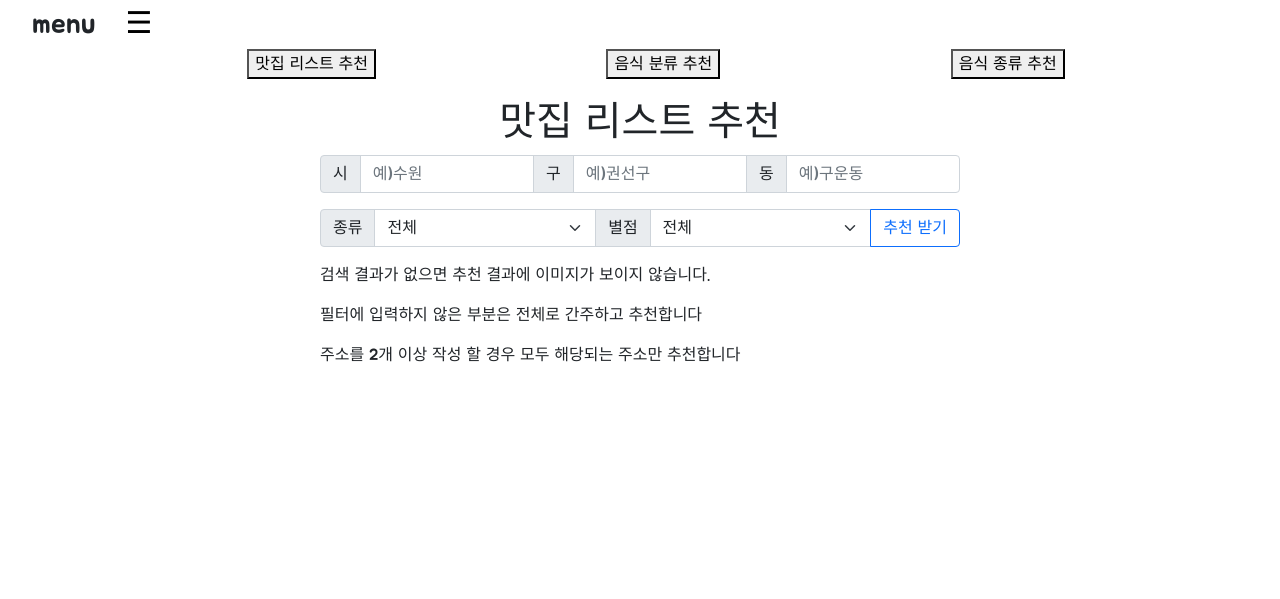
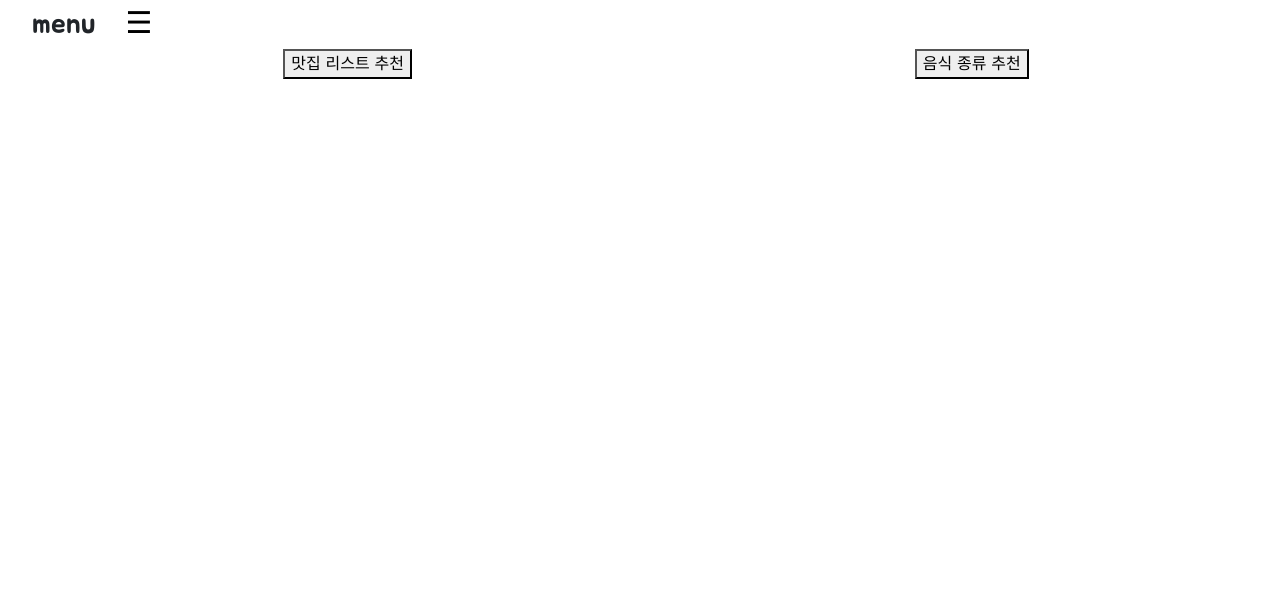
Before and after one commit to bigtae1007/study_Class13, a Flask app: page /food/choose_food in a window 1280 px wide. Shown: the part 201-800 px from the top of the page. Run offline with Flask 2, Linux system fonts and the light colour scheme; some web fonts are replaced.

Commit message:
[수정] 이름 수정

```diff
--- a/static/choose_food.css
+++ b/static/choose_food.css
@@ -2,15 +2,11 @@
     display: flex;
     justify-content: space-around;
 }
-.selectMenu button:first-child{
-    margin-left: 100px;
-}
-.selectMenu button:last-child {
-    margin-right: 100px;
-}
+/*맛집 리스트 추천*/
 .chooseList{
     width: 50%;
     margin: 20px auto;
+    display: none;
 }
 .chooseList  h1{
     text-align: center;
@@ -57,3 +53,10 @@
 .else{
     background-color: antiquewhite;
 }
+
+/*음식 분류 추천*/
+.chooseOption{
+    border: 1px solid #000;
+    width: 50%;
+    margin: 20px auto;
+}
--- a/static/choose_food.js
+++ b/static/choose_list.js
@@ -55,7 +55,7 @@ function choose_if(db_list) {
     const option = $('#inputGroupSelect02').val(); // 분류 입력값
     const star = $('#inputGroupSelect01').val(); // 평점 입력값
     let result_list = []; // 반환 값을 추가하기 위한 빈 배열
-    //모든 값이 입력되지 않았을 때 > 전체 검색
+    //모든 값이 입력 되지 않았을 때 > 전체 검색
     if (si == '' && ku == '' && dong == '' && option == '전체' && star == '전체') {
         for (let i = 0; i < db_list.length; i++) {
             result_list.push(db_list[i]);
--- a/templates/choose_food.html
+++ b/templates/choose_food.html
@@ -36,7 +36,6 @@
 <div id="content" class="content">
     <div class="selectMenu">
         <button>맛집 리스트 추천</button>
-        <button>음식 분류 추천</button>
         <button>음식 종류 추천</button>
     </div>
     <div class="chooseList">
@@ -85,10 +84,9 @@
         <p>필터에 입력하지 않은 부분은 전체로 간주하고 추천합니다</p>
         <p>주소를 2개 이상 작성 할 경우 모두 해당되는 주소만 추천합니다 </p>
     </div>
-    <div class="chooseOption"></div>
     <div class="chooseFood"></div>
 </div>
 <script src="../static/food.js"></script>
-<script src="../static/choose_food.js"></script>
+<script src="../static/choose_list.js"></script>
 </body>
 </html>
```
